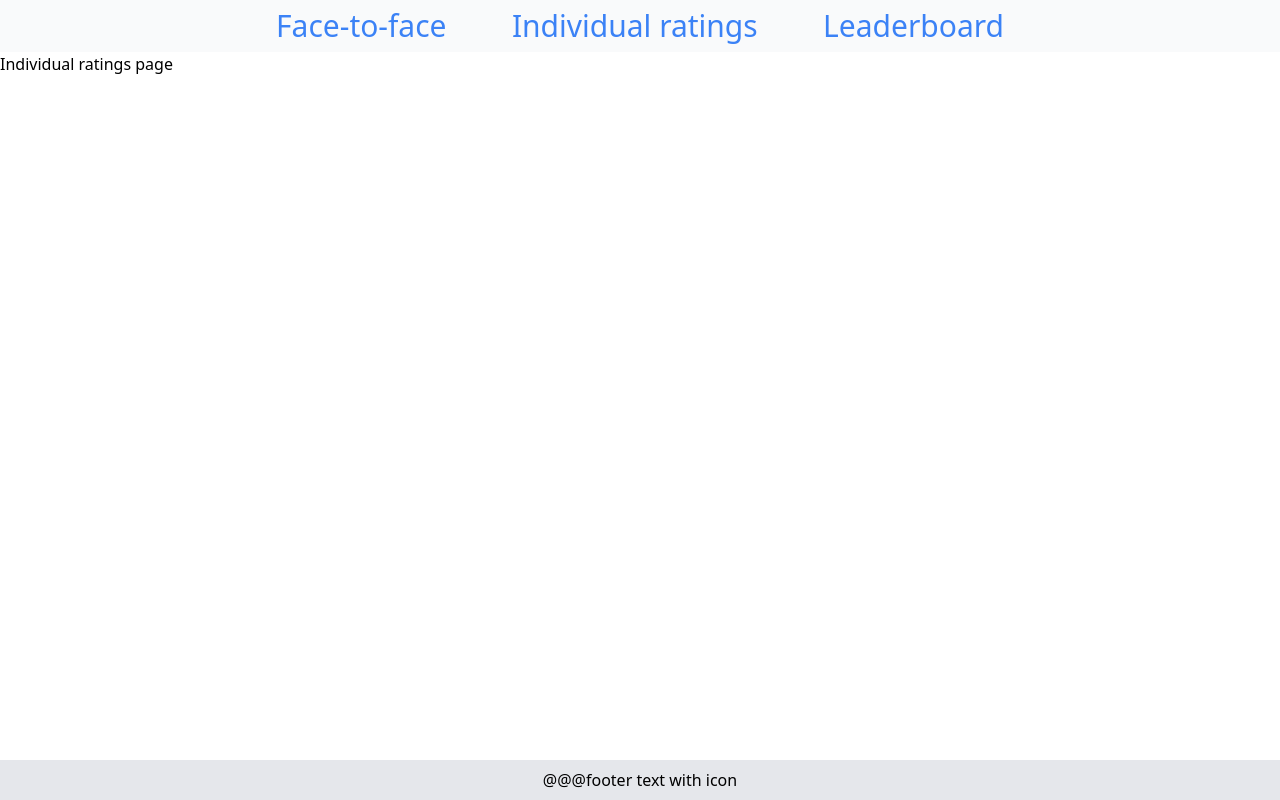
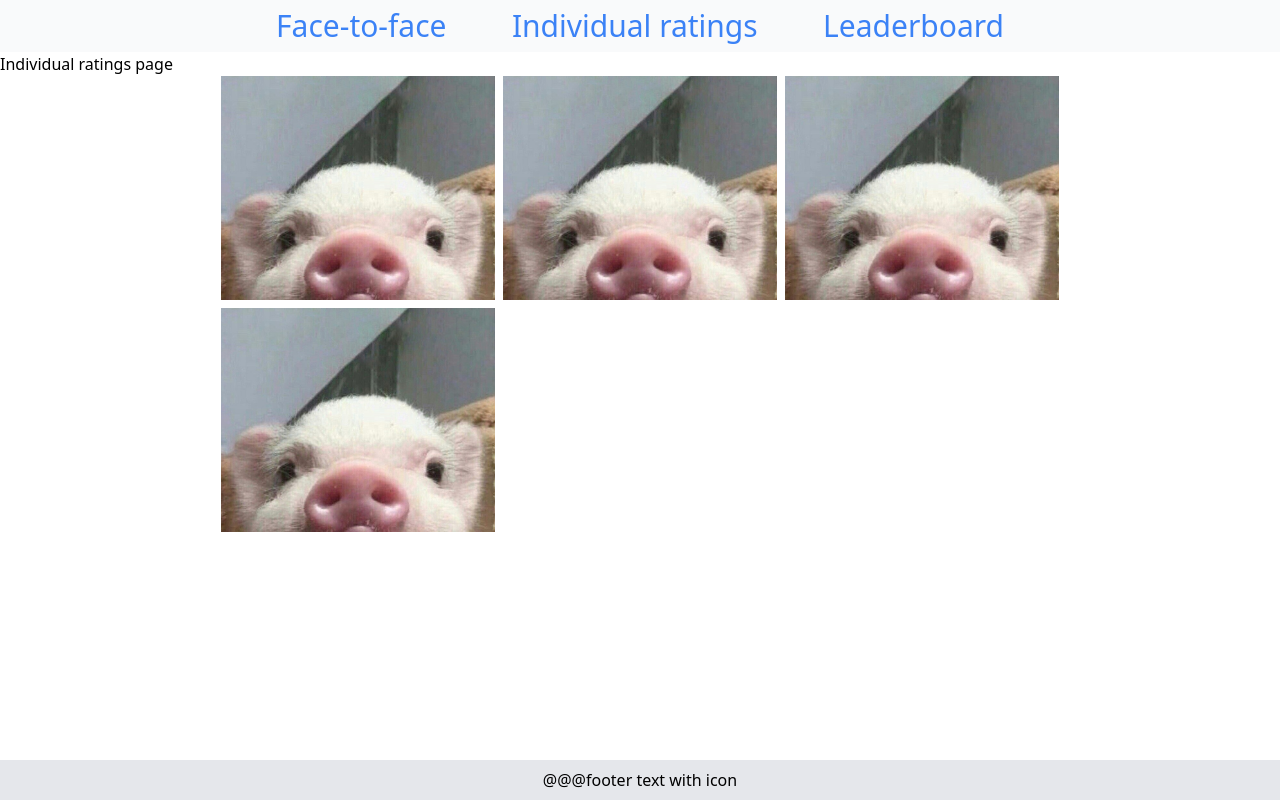
Before and after one commit to dima69/qwe-contest, a Next.js app: page /individual in a window 1280 px wide. Built offline with nearby package versions, Linux system fonts and the light colour scheme.

Commit message:
add individual ratings page layout

```diff
--- a/pages/index.tsx
+++ b/pages/index.tsx
@@ -16,7 +16,7 @@ const Home: NextPage = () => {
             <a className="text-blue-400" href="/">open original</a>
           </div>
           <div className="m-2 flex-1-1-576 max-w-2xl">
-            <img src="/me3.jpeg" alt="" className="hover:brightness-95 max-h-screen" />
+            <img src="/me4.jpg" alt="" className="hover:brightness-95 max-h-screen" />
             <a className="text-blue-400 text-right" href="/me3.jpeg">open original</a>
           </div>
           {/* <div className="relative flex-1-1-300">
--- a/pages/individual.tsx
+++ b/pages/individual.tsx
@@ -11,6 +11,12 @@ const Individual: NextPage = () => {
       </Head>
       <main>
         <span className="text-center">Individual ratings page</span>
+        <div className="grid grid-cols-3 max-w-max mx-auto gap-2">
+          <img src="/me.jpg" alt="" className="hover:brightness-95 max-h-56" />
+          <img src="/me.jpg" alt="" className="hover:brightness-95 max-h-56" />
+          <img src="/me.jpg" alt="" className="hover:brightness-95 max-h-56" />
+          <img src="/me.jpg" alt="" className="hover:brightness-95 max-h-56" />
+        </div>
       </main>
     </>
   );
```
